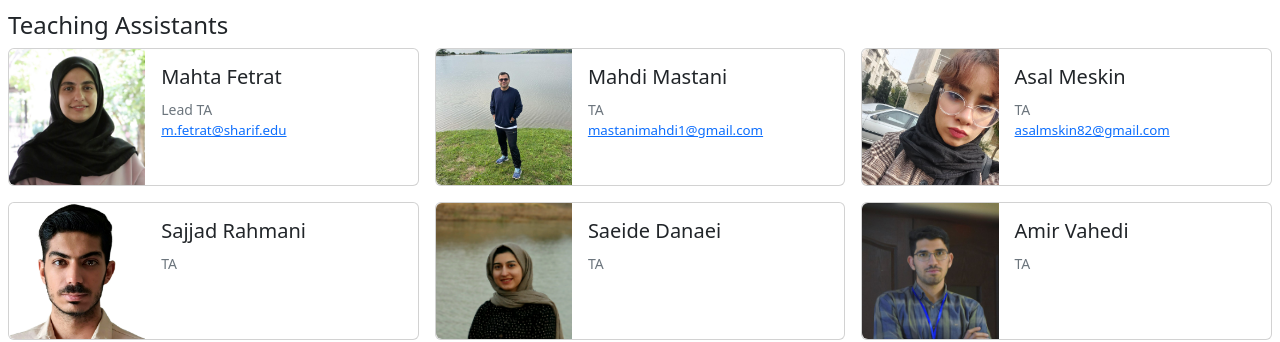
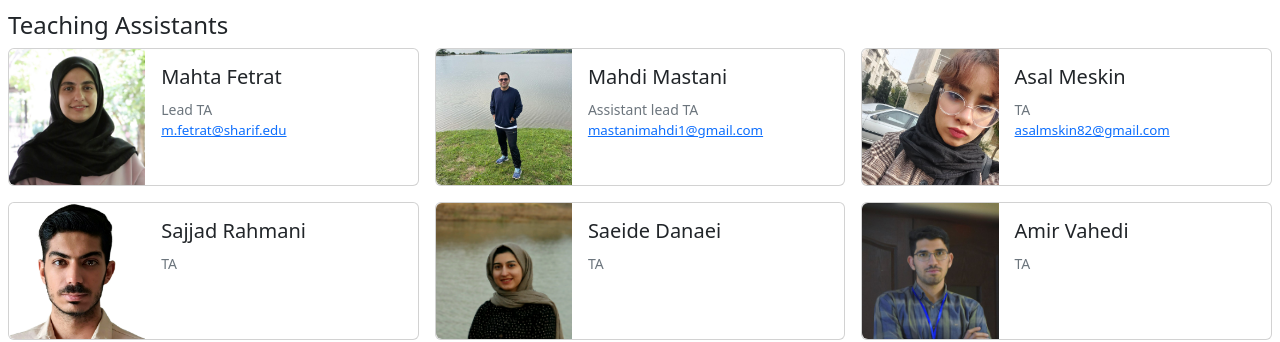
Before and after one commit to ml-sut/ml-sut.github.io, a Jekyll site: the page built from index.html, in a window 1280 px wide and 900 px high, scrolled down 614 px. Shown: the part 160-502 px from the top of the window. Built offline with Jekyll 4.4.1, drawn with Linux system fonts in a browser that asks for light colours.

Commit message:
Update TAs.yml

```diff
--- a/_data/TAs.yml
+++ b/_data/TAs.yml
@@ -4,7 +4,7 @@
   img: assets/images/TAs/mfetrat.jpg
 
 - name: Mahdi Mastani
-  subtitle: TA
+  subtitle: Assistant lead TA
   email: mastanimahdi1@gmail.com
   img: assets/images/TAs/mmastani.jpg
 
```
